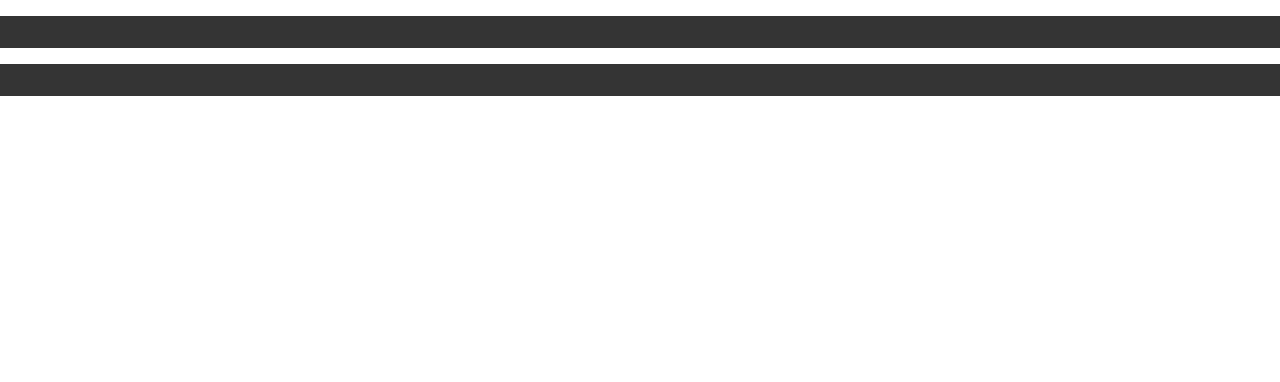
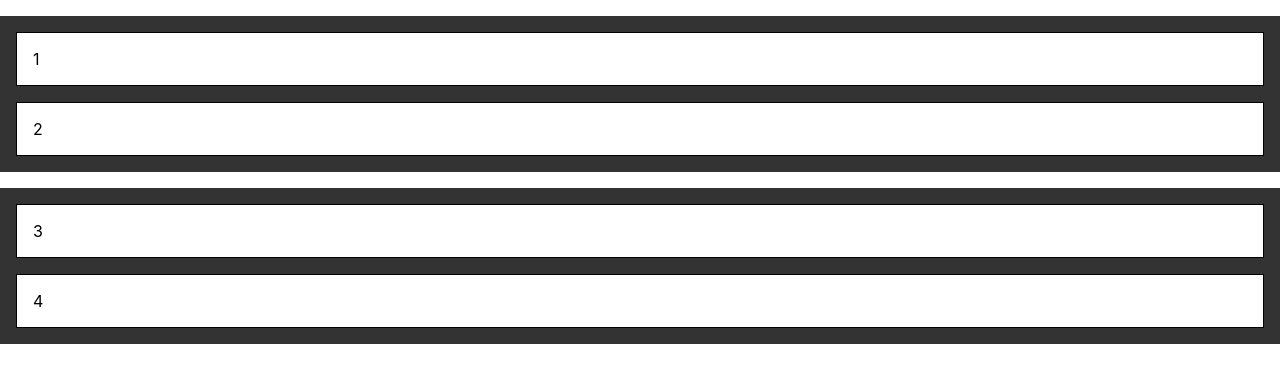
Before and after one commit to EshauHuang/tulo-app, a React (Create React App) app: page / in a window 1280 px wide. Shown: the top 382 px of the page. Built offline with nearby package versions, Linux system fonts and the light colour scheme.

Commit message:
add drag box --unfininshed

```diff
--- a/src/App.js
+++ b/src/App.js
@@ -1,21 +1,6 @@
-import { Fragment, useState } from "react";
+import { useState, useRef, forwardRef, createRef } from "react";
 import styled from "styled-components";
 
-const StyledContainer = styled.div`
-  background-color: #333;
-  padding: 1rem;
-  margin-top: 1rem;
-`;
-
-const Container = () => {
-  return (
-    <StyledContainer
-      onDragOver={() => {
-        console.log("drag over");
-      }}
-    ></StyledContainer>
-  );
-};
 const StyledDraggable = styled.div`
   padding: 1rem;
   background-color: white;
@@ -31,31 +16,150 @@ const StyledDraggable = styled.div`
   `}
 `;
 
-const Draggable = ({ children }) => {
-  const [dragging, setDragging] = useState(false);
+const Draggable = ({ children, item, handleDragging, handleDragEnd }) => {
   return (
     <StyledDraggable
-      dragging={dragging}
+      dragging={item.dragging}
       draggable="true"
-      onDragStart={() => setDragging(true)}
-      onDragEnd={() => setDragging(false)}
+      onDragStart={() => handleDragging(item)}
+      onDragEnd={handleDragEnd}
     >
       {children}
     </StyledDraggable>
   );
 };
 
+const Container = styled.div`
+  background-color: #333;
+  padding: 1rem;
+  margin-top: 1rem;
+`;
+
+const DragBox = ({
+  items,
+  type,
+  handleDragging,
+  handleDragEnd,
+  handleDragOver,
+  addToRefs,
+}) => {
+  return (
+    <Container ref={addToRefs} onDragOver={(e) => handleDragOver(e, type)}>
+      {type === "finished" &&
+        items.map(
+          (item) =>
+            item.finished && (
+              <Draggable
+                handleDragEnd={handleDragEnd}
+                handleDragging={handleDragging}
+                key={item.value}
+                item={item}
+              >
+                {item.value}
+              </Draggable>
+            )
+        )}
+      {type === "unfinished" &&
+        items.map(
+          (item) =>
+            !item.finished && (
+              <Draggable
+                handleDragEnd={handleDragEnd}
+                handleDragging={handleDragging}
+                key={item.value}
+                item={item}
+              >
+                {item.value}
+              </Draggable>
+            )
+        )}
+    </Container>
+  );
+};
+
 function App() {
+  const [dragBox, setDragBox] = useState([
+    { value: 1, finished: true, dragging: false },
+    { value: 2, finished: true, dragging: false },
+    { value: 3, finished: false, dragging: false },
+    { value: 4, finished: false, dragging: false },
+  ]);
+  let boxType = useRef(null);
+  const boxRef = useRef([]);
+  const addToRefs = (el) => {
+    if (el && !boxRef.current.includes(el)) {
+      boxRef.current.push(el);
+    }
+  };
+  const handleDragging = (target) => {
+    setDragBox(
+      dragBox.map((item) => {
+        if (item.value !== target.value) return item;
+        return {
+          ...item,
+          dragging: true,
+        };
+      })
+    );
+  };
+
+  const handleDragEnd = () => {
+    setDragBox(
+      dragBox.map((item) => {
+        return {
+          ...item,
+          dragging: false,
+        };
+      })
+    );
+    boxType.current = null;
+  };
+  const handleDragOver = (e, type) => {
+    e.preventDefault();
+    if (boxType.current !== type) {
+      boxType.current = type;
+      setDragBox(
+        dragBox.map((item) => {
+          if (item.dragging !== true) return item;
+          return {
+            ...item,
+            finished: type === "finished" ? true : false,
+          };
+        })
+      );
+    }
+    if (type === "finished") getDragAfterElement(boxRef.current[0], e.clientY);
+    if (type === "unfinished")
+      getDragAfterElement(boxRef.current[1], e.clientY);
+  };
+
+  const getDragAfterElement = (container, y) => {
+    const draggableElements = [...dragBox.filter((item) => !item.dragging)];
+    console.log(container);
+    // draggableElements.reduce(
+    //   (closest, child) => {
+    //     const box = child.getBoundingClientRec();
+    //     console.log(box);
+    //   },
+    //   {
+    //     offset: Number.POSITIVE_INFINITY,
+    //   }
+    // );
+  };
+  console.log(boxRef.current);
   return (
     <>
-      <Container>
-        <Draggable>1</Draggable>
-        <Draggable>2</Draggable>
-      </Container>
-      <Container>
-        <Draggable>3</Draggable>
-        <Draggable>4</Draggable>
-      </Container>
+      {["finished", "unfinished"].map((type, i) => (
+        <DragBox
+          key={i}
+          addToRefs={addToRefs}
+          handleDragging={handleDragging}
+          handleDragEnd={handleDragEnd}
+          handleDragOver={handleDragOver}
+          type={type}
+          items={dragBox}
+        />
+      ))}
     </>
   );
 }
```
